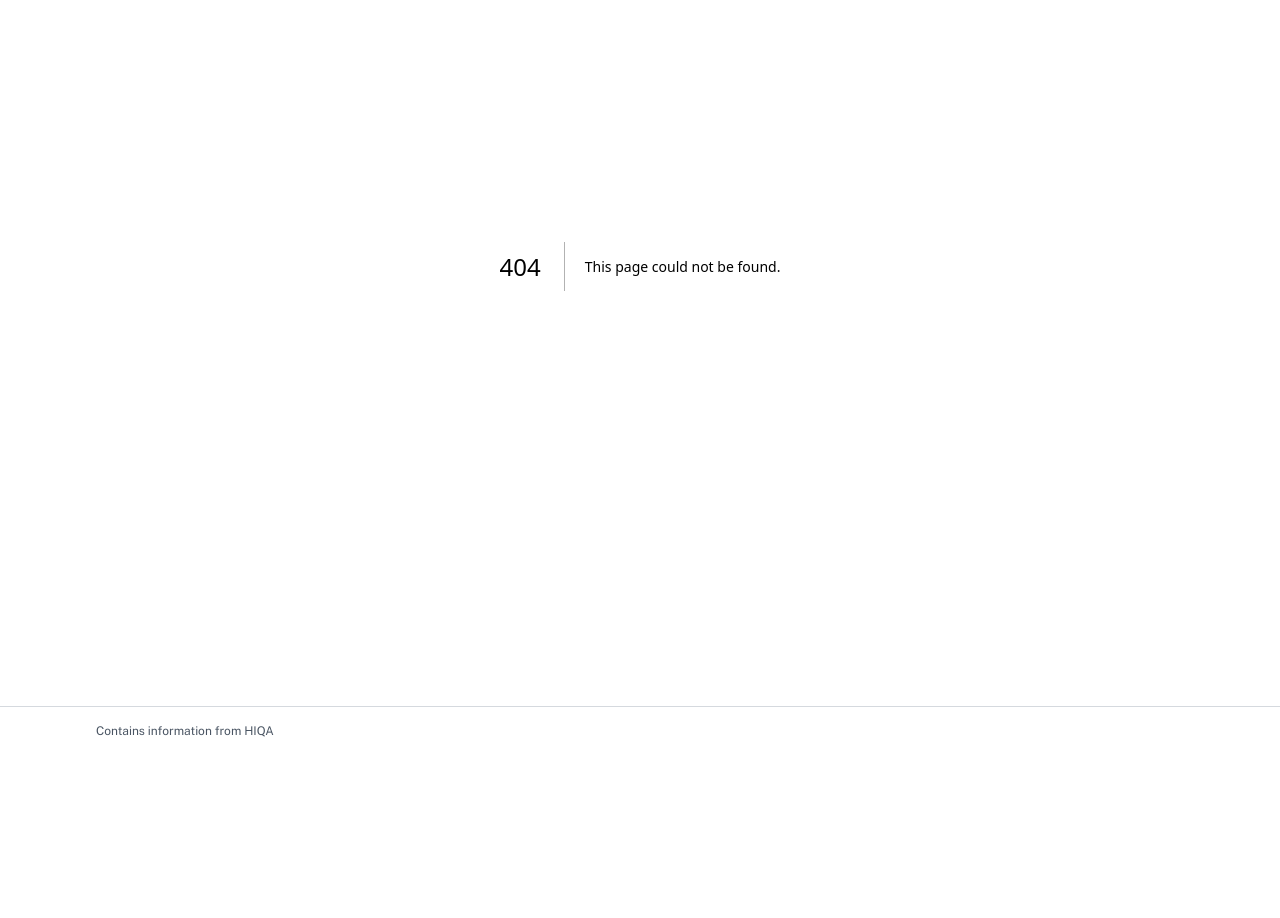
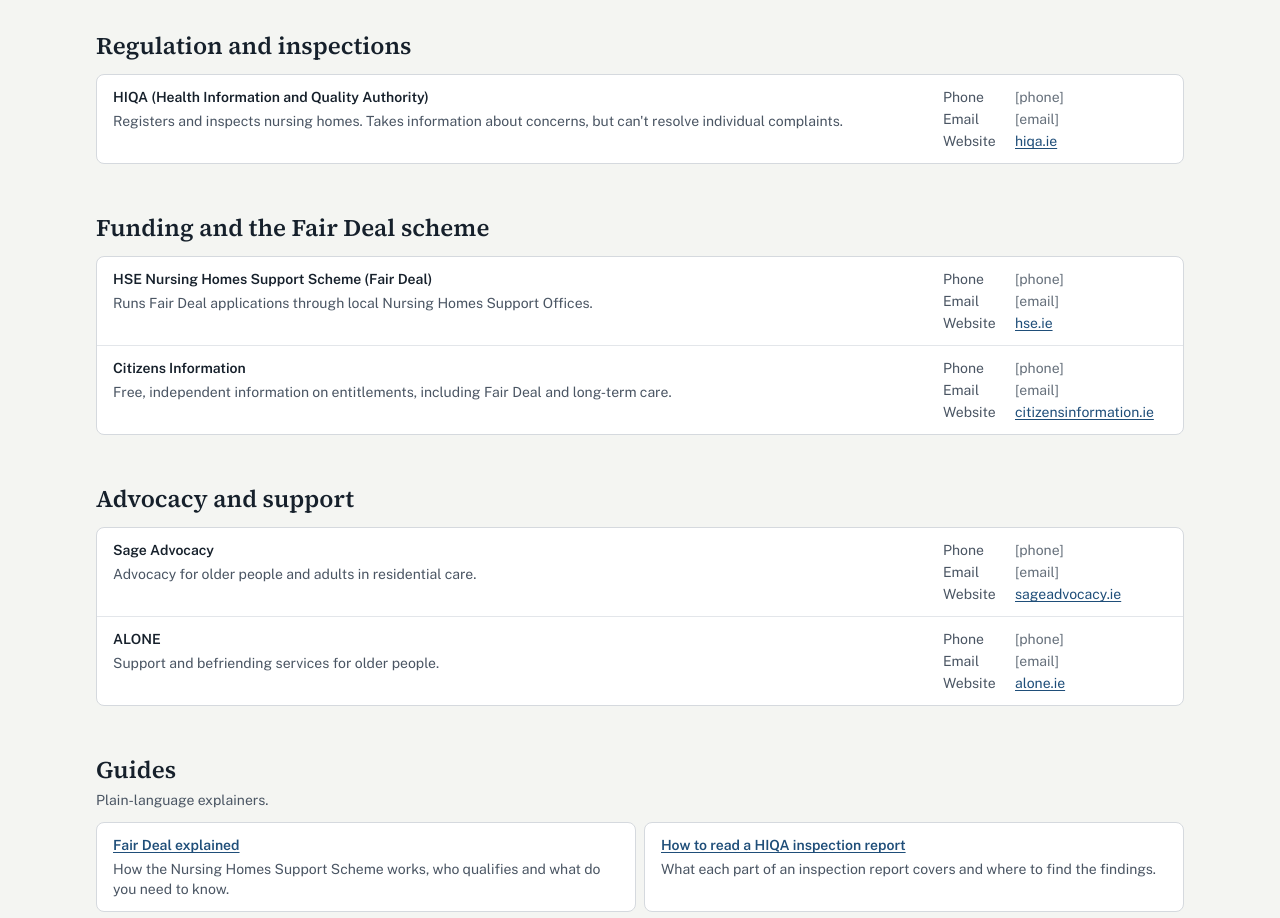
Before and after one commit to niwash/ClearCare, a Next.js app in the folder web/clearcare/: page /contacts in a window 1280 px wide. Before the commit this address had no page. Shown: the part 240-1158 px from the top of the page. Before the commit the page ends 995 px from the top, so only its background shows below. Built offline with nearby package versions, Linux system fonts and the light colour scheme.

Commit message:
CCARE-54: Create contacts and guides pages

```diff
--- /dev/null
+++ b/web/clearcare/app/contacts/page.tsx
@@ -0,0 +1,117 @@
+import type { Metadata } from "next";
+import Link from "next/link";
+import { Placeholder } from "@/components/placeholder";
+import { Section } from "@/components/section";
+import { GUIDES } from "@/lib/guides";
+
+export const metadata: Metadata = {
+  title: "Contacts · ClearCare",
+  description: "Who to contact about a nursing home in Ireland: regulators, funding, complaints and advocacy.",
+};
+
+type Contact = {
+  name: string;
+  purpose: string;
+  website: string;
+};
+
+// Phone numbers and emails stay as placeholders until checked against each organisation's site.
+const CONTACT_GROUPS: { title: string; contacts: Contact[] }[] = [
+  {
+    title: "Regulation and inspections",
+    contacts: [
+      {
+        name: "HIQA (Health Information and Quality Authority)",
+        purpose: "Registers and inspects nursing homes. Takes information about concerns, but can't resolve individual complaints.",
+        website: "https://www.hiqa.ie",
+      },
+    ],
+  },
+  {
+    title: "Funding and the Fair Deal scheme",
+    contacts: [
+      {
+        name: "HSE Nursing Homes Support Scheme (Fair Deal)",
+        purpose: "Runs Fair Deal applications through local Nursing Homes Support Offices.",
+        website: "https://www2.hse.ie/services/schemes-allowances/fair-deal-scheme/",
+      },
+      {
+        name: "Citizens Information",
+        purpose: "Free, independent information on entitlements, including Fair Deal and long-term care.",
+        website: "https://www.citizensinformation.ie",
+      },
+    ],
+  },
+  {
+    title: "Advocacy and support",
+    contacts: [
+      {
+        name: "Sage Advocacy",
+        purpose: "Advocacy for older people and adults in residential care.",
+        website: "https://www.sageadvocacy.ie",
+      },
+      {
+        name: "ALONE",
+        purpose: "Support and befriending services for older people.",
+        website: "https://alone.ie",
+      },
+    ],
+  },
+];
+
+export default function ContactsPage() {
+  return (
+    <>
+      <div className="flex max-w-3xl flex-col gap-3">
+        <h1 className="font-serif text-3xl font-semibold tracking-tight md:text-5xl">Contacts</h1>
+        <p className="text-ink-muted md:text-lg">
+          Who to contact about a nursing home in Ireland. ClearCare isn&apos;t connected to any of these organisations.
+        </p>
+      </div>
+
+      {CONTACT_GROUPS.map((group) => (
+        <Section key={group.title} title={group.title}>
+          <ul className="divide-y divide-line-soft rounded-lg border border-line bg-surface">
+            {group.contacts.map((contact) => (
+              <li key={contact.name} className="flex flex-col gap-1 px-4 py-3 text-sm md:grid md:grid-cols-[1fr_14rem] md:gap-x-6">
+                <div className="flex flex-col gap-1">
+                  <h3 className="font-semibold">{contact.name}</h3>
+                  <p className="text-ink-muted">{contact.purpose}</p>
+                </div>
+                <dl className="grid grid-cols-[4rem_1fr] gap-x-2 gap-y-0.5 text-ink-muted">
+                  <dt>Phone</dt>
+                  <dd>
+                    <Placeholder>phone</Placeholder>
+                  </dd>
+                  <dt>Email</dt>
+                  <dd>
+                    <Placeholder>email</Placeholder>
+                  </dd>
+                  <dt>Website</dt>
+                  <dd className="min-w-0 truncate">
+                    <a href={contact.website} target="_blank" rel="noopener noreferrer">
+                      {new URL(contact.website).hostname.replace(/^www\d?\./, "")}
+                    </a>
+                  </dd>
+                </dl>
+              </li>
+            ))}
+          </ul>
+        </Section>
+      ))}
+
+      <Section title="Guides" description="Plain-language explainers.">
+        <ul className="grid gap-2 sm:grid-cols-2">
+          {GUIDES.map((guide) => (
+            <li key={guide.slug} className="rounded-lg border border-line bg-surface px-4 py-3 text-sm">
+              <Link href={`/guides/${guide.slug}`} className="font-semibold">
+                {guide.title}
+              </Link>
+              <p className="mt-1 text-ink-muted">{guide.summary}</p>
+            </li>
+          ))}
+        </ul>
+      </Section>
+    </>
+  );
+}
--- /dev/null
+++ b/web/clearcare/app/guides/choosing-a-nursing-home/page.tsx
@@ -0,0 +1,18 @@
+import { GuideHeader, guideMetadata } from "@/components/guide-header";
+import { Placeholder } from "@/components/placeholder";
+import { getGuide } from "@/lib/guides";
+
+const guide = getGuide("choosing-a-nursing-home");
+
+export const metadata = guideMetadata(guide);
+
+export default function ChoosingANursingHomeGuide() {
+  return (
+    <>
+      <GuideHeader guide={guide} />
+      <p>
+        <Placeholder>TODO</Placeholder>
+      </p>
+    </>
+  );
+}
--- /dev/null
+++ b/web/clearcare/app/guides/fair-deal/page.tsx
@@ -0,0 +1,18 @@
+import { GuideHeader, guideMetadata } from "@/components/guide-header";
+import { Placeholder } from "@/components/placeholder";
+import { getGuide } from "@/lib/guides";
+
+const guide = getGuide("fair-deal");
+
+export const metadata = guideMetadata(guide);
+
+export default function FairDealGuide() {
+  return (
+    <>
+      <GuideHeader guide={guide} />
+      <p>
+        <Placeholder>TODO</Placeholder>
+      </p>
+    </>
+  );
+}
--- /dev/null
+++ b/web/clearcare/app/guides/reading-inspection-reports/page.tsx
@@ -0,0 +1,18 @@
+import { GuideHeader, guideMetadata } from "@/components/guide-header";
+import { Placeholder } from "@/components/placeholder";
+import { getGuide } from "@/lib/guides";
+
+const guide = getGuide("reading-inspection-reports");
+
+export const metadata = guideMetadata(guide);
+
+export default function ReadingInspectionReportsGuide() {
+  return (
+    <>
+      <GuideHeader guide={guide} />
+      <p>
+        <Placeholder>TODO</Placeholder>
+      </p>
+    </>
+  );
+}
--- /dev/null
+++ b/web/clearcare/components/guide-header.tsx
@@ -0,0 +1,20 @@
+import type { Metadata } from "next";
+import Link from "next/link";
+import type { Guide } from "@/lib/guides";
+
+export function guideMetadata(guide: Guide): Metadata {
+  return { title: `${guide.title} · ClearCare`, description: guide.summary };
+}
+
+// Shared top of every guide; the rest of each guide page sets its own layout.
+export function GuideHeader({ guide }: { guide: Guide }) {
+  return (
+    <header className="flex max-w-3xl flex-col gap-3">
+      <Link href="/contacts" className="text-sm">
+        ← Back to contacts
+      </Link>
+      <h1 className="font-serif text-3xl font-semibold tracking-tight md:text-5xl">{guide.title}</h1>
+      <p className="text-ink-muted md:text-lg">{guide.summary}</p>
+    </header>
+  );
+}
--- a/web/clearcare/components/site-header.tsx
+++ b/web/clearcare/components/site-header.tsx
@@ -3,8 +3,10 @@
 
 // Keep unfinished pages in the navigation as plain text.
 const NAV_ITEMS = [
-  { label: "Homes", href: "/" },
+  { label: "Search for Homes", href: "/search" },
   { label: "About the data", href: null },
+  { label: "Contacts", href: "/contacts" },
+  { label: "Resources", href: "/resources" },
 ] as const;
 
 // Keep navigation visible on small screens with a scrollable second row.
--- /dev/null
+++ b/web/clearcare/lib/guides.ts
@@ -0,0 +1,30 @@
+export type Guide = {
+  slug: string;
+  title: string;
+  summary: string;
+};
+
+export const GUIDES = [
+  {
+    slug: "fair-deal",
+    title: "Fair Deal explained",
+    summary: "How the Nursing Homes Support Scheme works, who qualifies and what do you need to know.",
+  },
+  {
+    slug: "reading-inspection-reports",
+    title: "How to read a HIQA inspection report",
+    summary: "What each part of an inspection report covers and where to find the findings.",
+  },
+  {
+    slug: "choosing-a-nursing-home",
+    title: "Choosing a nursing home: questions to ask",
+    summary: "Questions to ask when you visit or call a home.",
+  },
+] as const satisfies readonly Guide[];
+
+export type GuideSlug = (typeof GUIDES)[number]["slug"];
+
+// The slug type guarantees a match, so each guide page gets a Guide, not undefined.
+export function getGuide(slug: GuideSlug): Guide {
+  return GUIDES.find((guide) => guide.slug === slug)!;
+}
```
